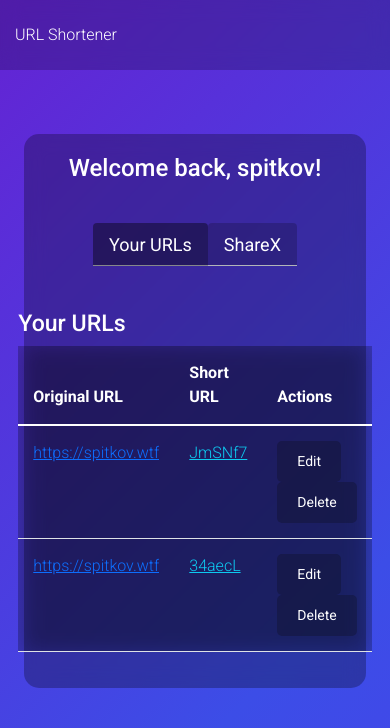
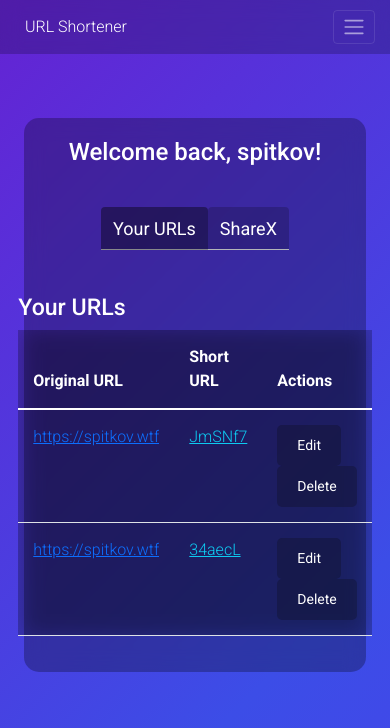
Before and after one commit to spitkov/urlshortener, a Flask app: page /dashboard in a window 390 px wide. Shown: the top 728 px of the page. Run offline with Flask 3, Linux system fonts and the light colour scheme; a user stored in the database is signed in.

Commit message:
navbar fix

```diff
--- a/app.py
+++ b/app.py
@@ -239,12 +239,13 @@
 
     if custom_vanity:
         if URL.query.filter_by(short_url=custom_vanity).first():
-            return jsonify({"error": "Custom vanity URL is already in use"}), 400
+            flash('Custom vanity URL is already in use. Please choose another one.', 'danger')
+            return render_template('index.html', error=True)
         short_url = custom_vanity
     else:
         short_url = generate_short_url()
 
-    user_id = session.get('user_id', 1)
+    user_id = user.id if user else 1
 
     new_url = URL(original_url=original_url, short_url=short_url, user_id=user_id)
     if password:
@@ -259,9 +260,10 @@
             "short_url": short_url_full
         }), 201
     else:
+        flash('URL shortened successfully!', 'success')
         return render_template('index.html', short_url=short_url_full)
 
 if __name__ == '__main__':
     with app.app_context():
         db.create_all()
-    app.run(debug=True,host='0.0.0.0',port=6601)
+    app.run(debug=True, host='0.0.0.0', port=6601)
--- /dev/null
+++ b/run.py
@@ -0,0 +1,4 @@
+from app import app
+
+if __name__ == '__main__':
+    app.run(host='0.0.0.0', port=6601)
--- a/static/css/styles.css
+++ b/static/css/styles.css
@@ -121,13 +121,53 @@
 .navbar {
     background-color: rgba(0, 0, 0, 0.2);
     backdrop-filter: blur(10px);
-    padding: 15px 0;
+    padding: 10px 0;
     width: 100%;
 }
 
 .navbar-brand, .nav-link {
     color: white !important;
-    font-size: 18px;
+    font-size: 16px;
+    padding: 5px 10px !important;
+}
+
+.navbar-toggler {
+    border-color: rgba(255, 255, 255, 0.5);
+    padding: 4px 8px;
+}
+
+.navbar-toggler-icon {
+    width: 1.2em;
+    height: 1.2em;
+}
+
+@media (max-width: 991px) {
+    .navbar-nav {
+        background-color: rgba(0, 0, 0, 0.8);
+        padding: 10px;
+        border-radius: 5px;
+    }
+
+    .nav-link {
+        padding: 8px 12px !important;
+    }
+
+    .navbar-brand {
+        font-size: 18px;
+    }
+}
+
+@media (max-width: 575px) {
+    .navbar-brand, .nav-link {
+        font-size: 14px;
+    }
+
+    .navbar-brand {
+        max-width: 50%;
+        white-space: nowrap;
+        overflow: hidden;
+        text-overflow: ellipsis;
+    }
 }
 
 .table {
--- a/templates/base.html
+++ b/templates/base.html
@@ -14,7 +14,7 @@
     {% endblock %}
 </head>
 <body class="d-flex flex-column h-100">
-    <nav class="navbar navbar-expand-lg">
+    <nav class="navbar navbar-expand-lg navbar-dark">
         <div class="container">
             <a class="navbar-brand" href="{{ url_for('index') }}">URL Shortener</a>
             <button class="navbar-toggler" type="button" data-bs-toggle="collapse" data-bs-target="#navbarNav" aria-controls="navbarNav" aria-expanded="false" aria-label="Toggle navigation">
```
